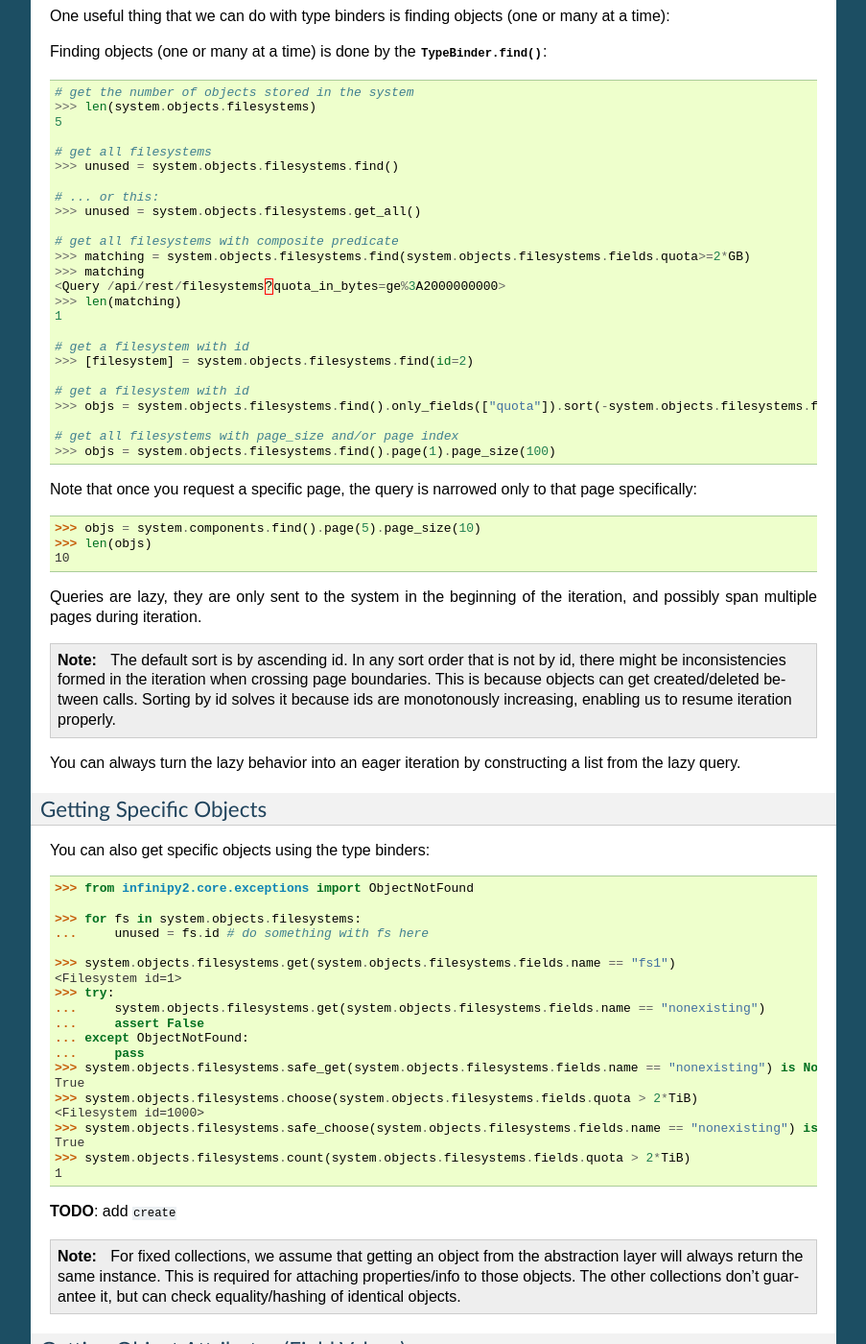
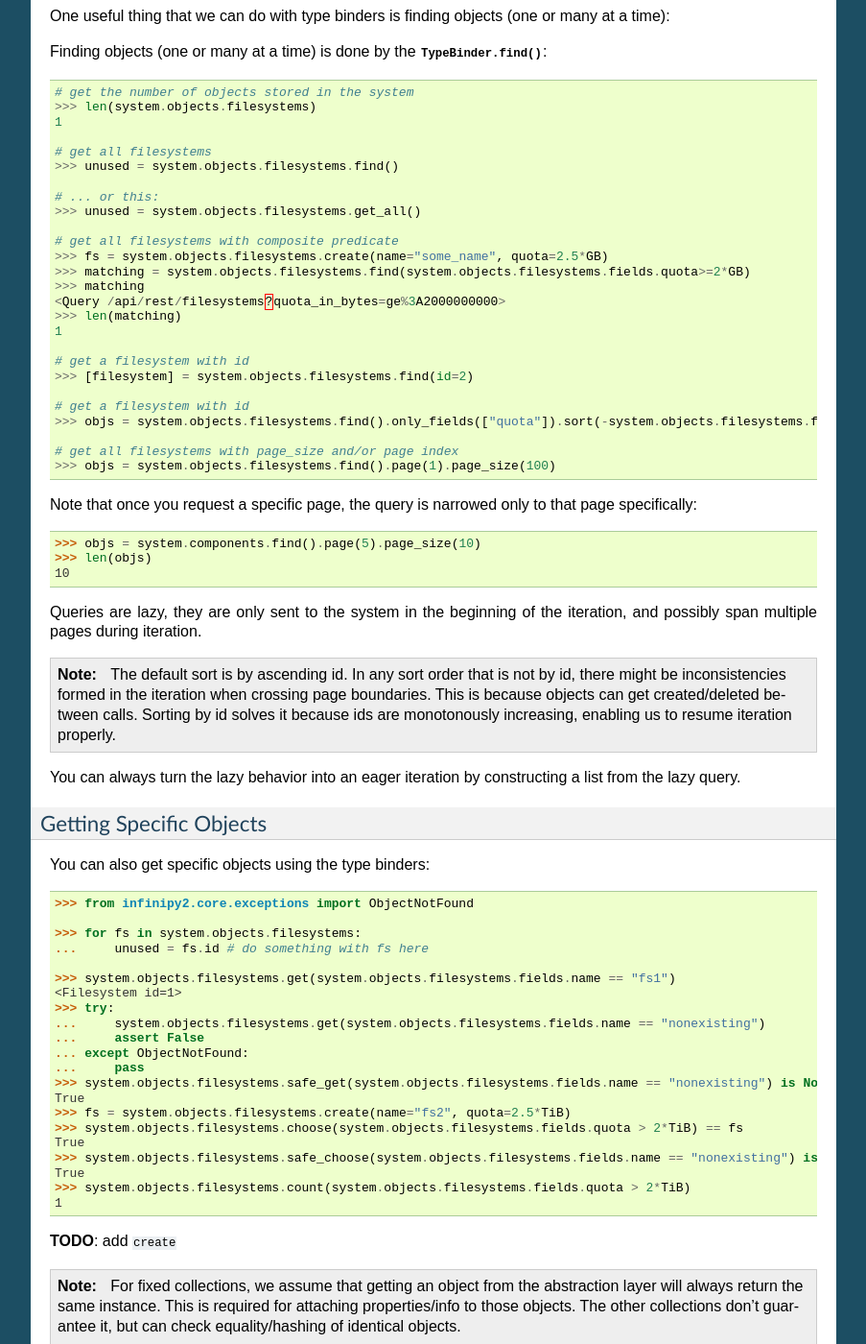
Before and after one commit to Infinidat/infinisdk, a Sphinx documentation site: the page built from doc/typesystem.rst, in a window 1280 px wide and 1400 px high, scrolled down 1049 px. Shown: the whole window at 96% size, without its empty margins (198-1101 px from the left). Built offline with Sphinx 7.4.7, drawn with Linux system fonts in a browser that asks for light colours; some of the changed text lies outside the part shown.

Commit message:
Move to use izsim

```diff
--- a/doc/api_layer.rst
+++ b/doc/api_layer.rst
@@ -37,7 +37,7 @@ You can easily override this behavior by entering the *unapproved* context:
 .. code-block:: python
 
     >>> with system.api.get_unapproved_context(): #doctest: +IGNORE_EXCEPTION_DETAIL, +ELLIPSIS
-    ...     system.objects.filesystems.get_by_id_lazy(151).update_field("quota", 3*GB) #doctest: +IGNORE_EXCEPTION_DETAIL, +ELLIPSIS
+    ...     system.objects.filesystems.get_by_id_lazy(1).update_field("quota", 3*GB) #doctest: +IGNORE_EXCEPTION_DETAIL, +ELLIPSIS
     Traceback (most recent call last):
        ...
     CommandNotApproved: ...
--- a/doc/typesystem.rst
+++ b/doc/typesystem.rst
@@ -52,7 +52,7 @@ Finding objects (one or many at a time) is done by the :func:`.TypeBinder.find`:
 
     # get the number of objects stored in the system
     >>> len(system.objects.filesystems)
-    5
+    1
 
     # get all filesystems
     >>> unused = system.objects.filesystems.find()
@@ -61,6 +61,7 @@ Finding objects (one or many at a time) is done by the :func:`.TypeBinder.find`:
     >>> unused = system.objects.filesystems.get_all()
 
     # get all filesystems with composite predicate
+    >>> fs = system.objects.filesystems.create(name="some_name", quota=2.5*GB)
     >>> matching = system.objects.filesystems.find(system.objects.filesystems.fields.quota>=2*GB)
     >>> matching
     <Query /api/rest/filesystems?quota_in_bytes=ge%3A2000000000>
@@ -111,8 +112,9 @@ You can also get specific objects using the type binders:
    ...     pass
    >>> system.objects.filesystems.safe_get(system.objects.filesystems.fields.name == "nonexisting") is None
    True
-   >>> system.objects.filesystems.choose(system.objects.filesystems.fields.quota > 2*TiB)
-   <Filesystem id=1000>
+   >>> fs = system.objects.filesystems.create(name="fs2", quota=2.5*TiB)
+   >>> system.objects.filesystems.choose(system.objects.filesystems.fields.quota > 2*TiB) == fs
+   True
    >>> system.objects.filesystems.safe_choose(system.objects.filesystems.fields.name == "nonexisting") is None
    True
    >>> system.objects.filesystems.count(system.objects.filesystems.fields.quota > 2*TiB)
@@ -187,11 +189,12 @@ Deletion is done with :func:`.delete`, and forced deletion is done with :func:`.
 
 .. code-block:: python
 
- >>> fs = system.objects.filesystems.get_by_id_lazy(1)
+ >>> fs = system.objects.filesystems.create(name="deleted_fs", quota=GB)
  >>> fs.delete()
 
 .. code-block:: python
 
+ >>> fs = system.objects.filesystems.create(name="deleted_fs", quota=GB)
  >>> fs.purge()
 
 Object Updates
@@ -201,7 +204,7 @@ Objects that support updates expose the :func:`.update_fields` and :func:`update
 
 .. code-block:: python
 
-    >>> filesystem = system.objects.filesystems.get_by_id_lazy(151)
+    >>> filesystem = system.objects.filesystems.get_by_id_lazy(1)
     >>> filesystem.update_fields(quota=4*GB, name="new_name")
     >>> filesystem.update_field("quota", 3*GB)
 
```
Also changed, not shown: 11 other files.
